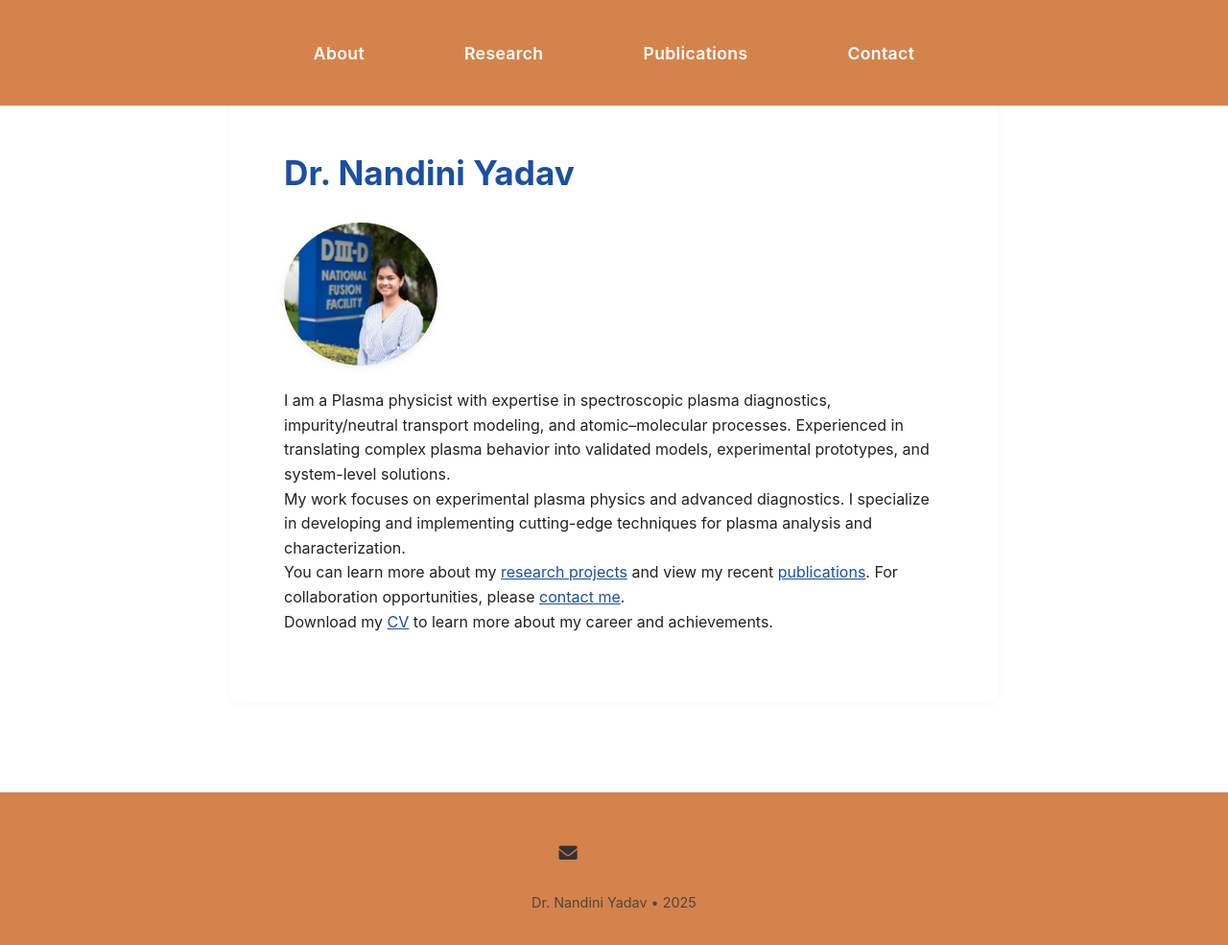
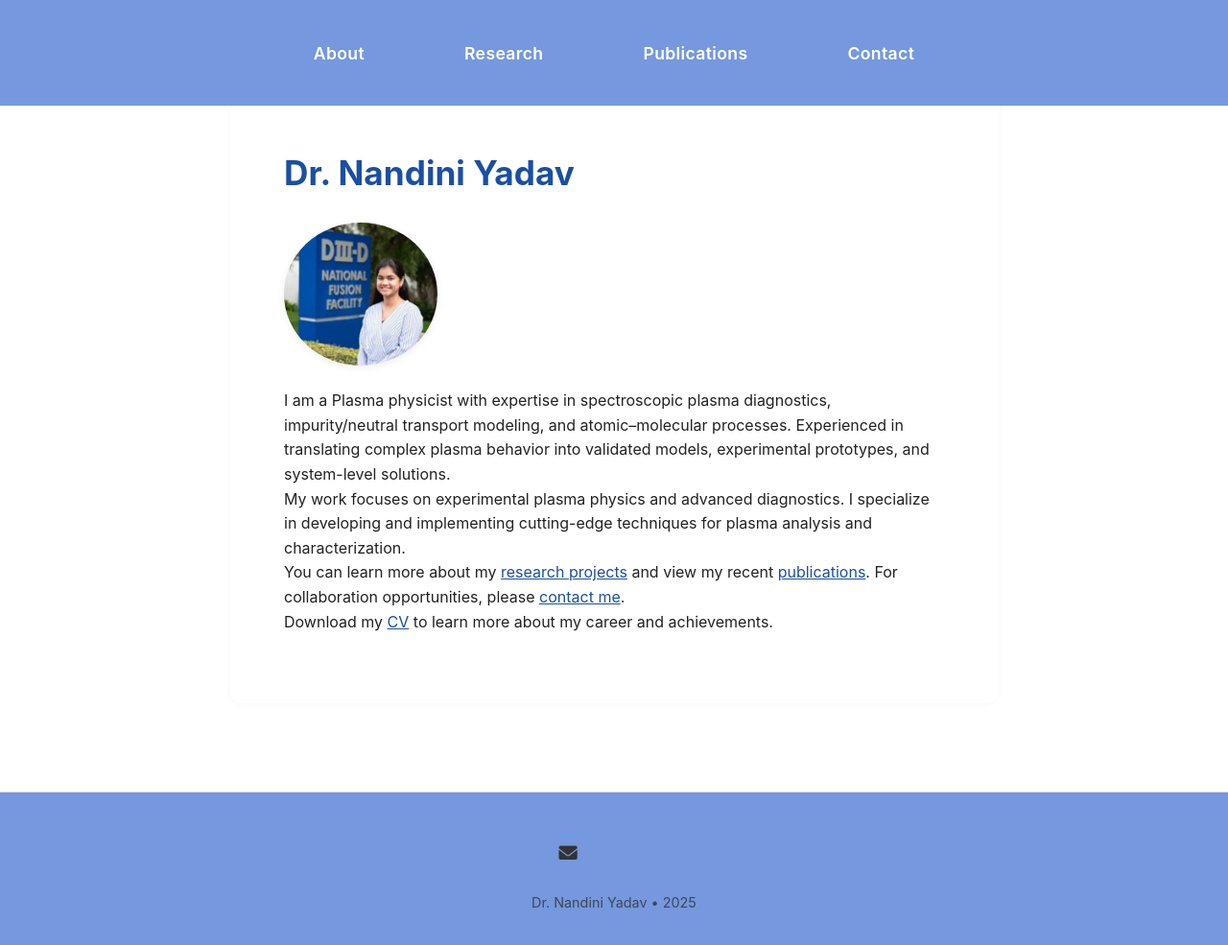
Before and after one commit to nandiniyadavaa/Researcher-NandiniYadav, a Jekyll site: the page built from pages/about.md, in a window 1280 px wide and 1000 px high. Shown: the top 985 px of the window at 96% size. Built offline with Jekyll 4.4.1, drawn with Linux system fonts in a browser that asks for light colours; a style sheet for code colours, icons or effects is not loaded.

Commit message:
initial commit

```diff
--- a/assets/css/header-footer.css
+++ b/assets/css/header-footer.css
@@ -8,7 +8,7 @@ body {
 
 /* Header and Navigation */
 body > header {
-  background-color: #d5834c !important;
+  background-color: #7598de !important;
   padding: 1.5rem 0;
   width: 100%;
   position: fixed;
@@ -74,7 +74,7 @@ main {
 
 /* Footer styling */
 footer {
-  background-color: #d5834c !important;
+  background-color: #7598de !important;
   color: var(--footer-text);
   padding: 3rem 0;
   width: 100%;
```
